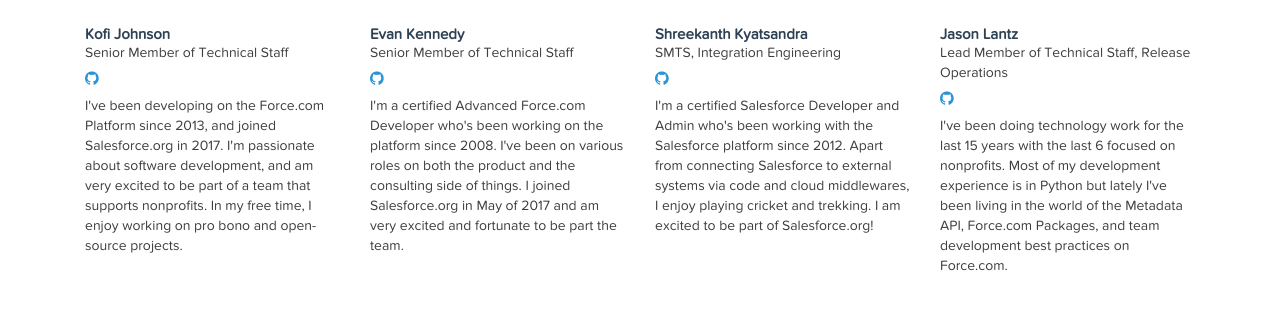
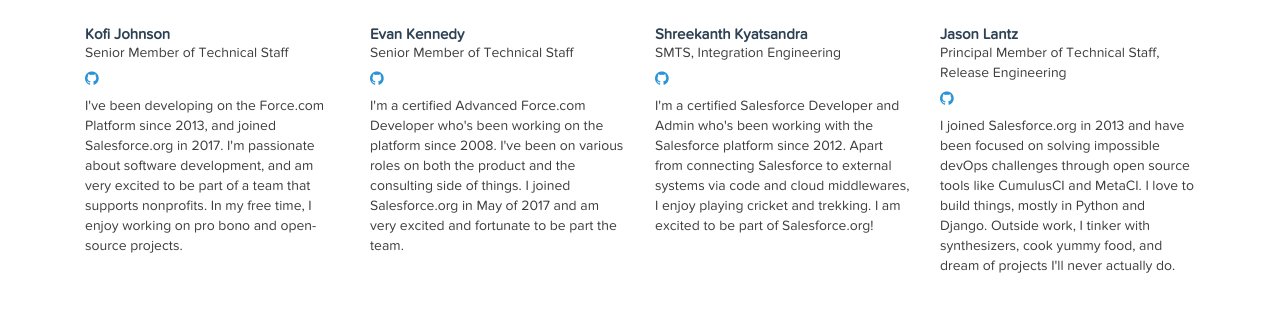
Before and after one commit to dvenor/salesforcefoundation.github.io, a Jekyll site: the page built from index.html, in a window 1280 px wide and 900 px high, scrolled down 6960 px, cut to the strip 216-579 px from the top of the window. Shown: the top 312 px of the strip. Built offline with Jekyll 4.4.1, drawn with Linux system fonts in a browser that asks for light colours; some web fonts are replaced; the list of posts is cut into pages by our own code.

Commit message:
Update bio for Jason Lantz

```diff
--- a/_data/members.yml
+++ b/_data/members.yml
@@ -173,8 +173,8 @@
 Jason Lantz:
   github:         jlantz
   avatar:         https://avatars3.githubusercontent.com/u/1697127
-  title:          "Lead Member of Technical Staff, Release Operations"
-  bio:            "I've been doing technology work for the last 15 years with the last 6 focused on nonprofits.  Most of my development experience is in Python but lately I've been living in the world of the Metadata API, Force.com Packages, and team development best practices on Force.com."
+  title:          "Principal Member of Technical Staff, Release Engineering"
+  bio:            "I joined Salesforce.org in 2013 and have been focused on solving impossible devOps challenges through open source tools like CumulusCI and MetaCI.  I love to build things, mostly in Python and Django. Outside work, I tinker with synthesizers, cook yummy food, and dream of projects I'll never actually do."
 
 David Lea:
   github:         Dave-SFDO
```
